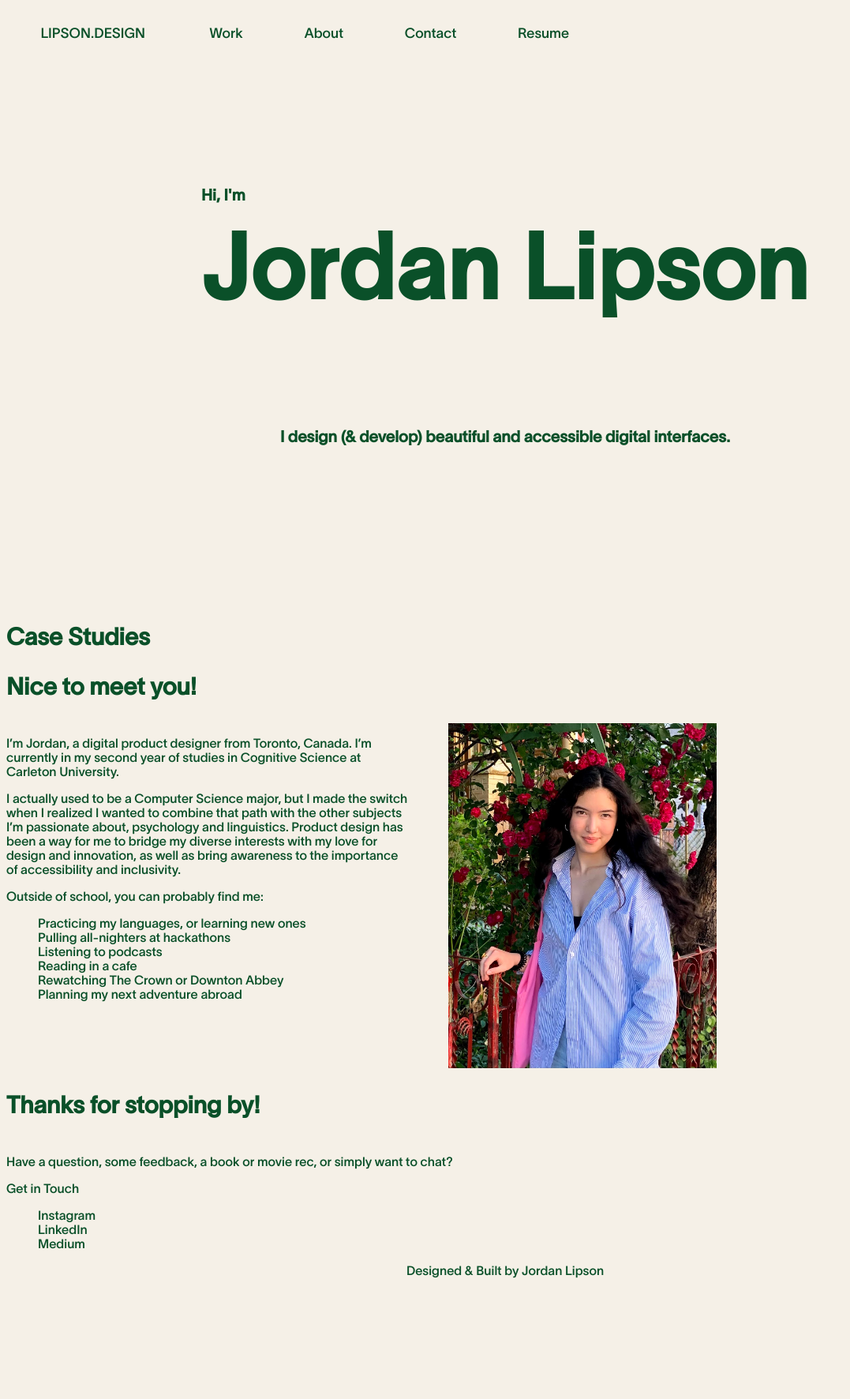
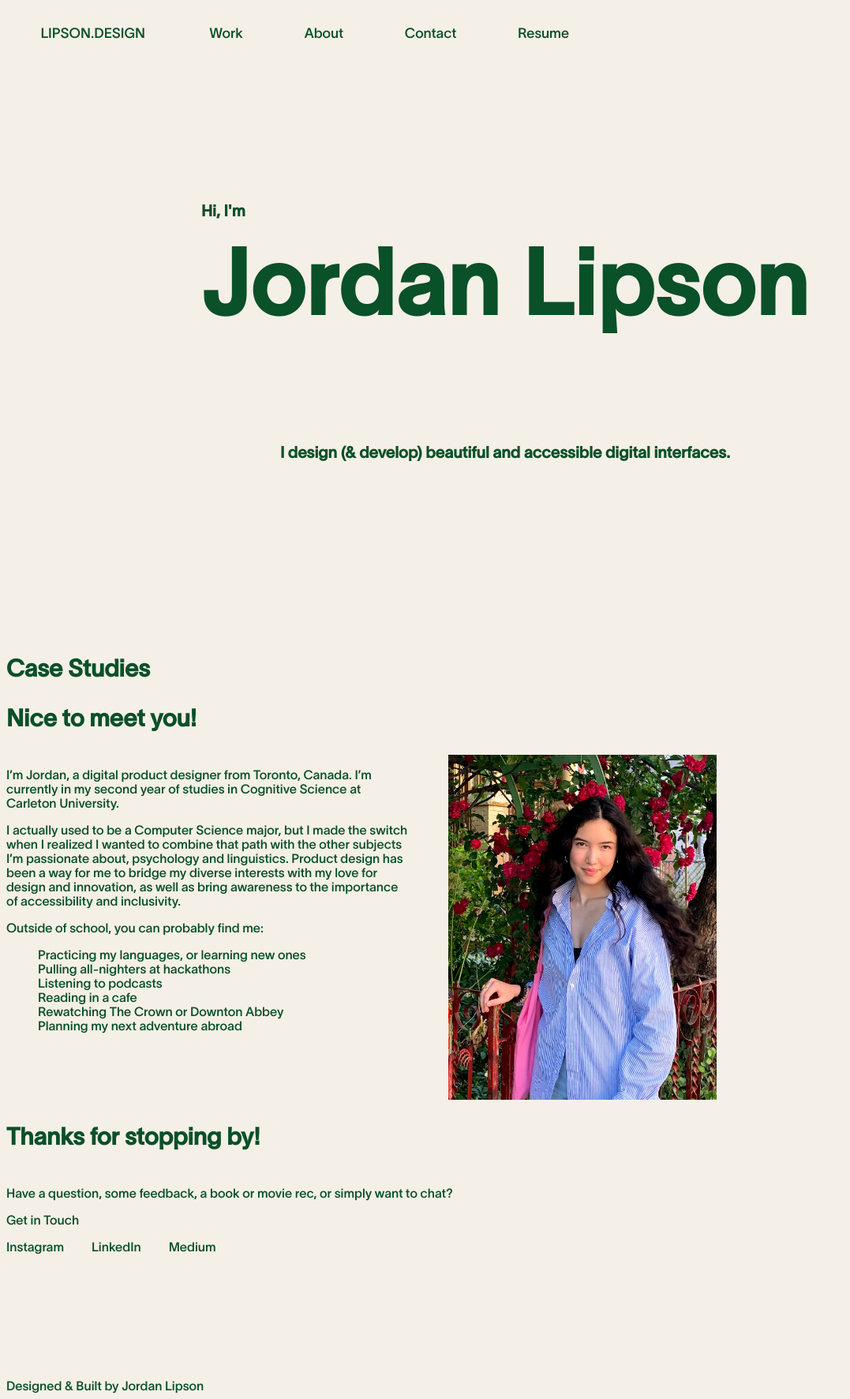
Before and after one commit to jordanlipson/personal-website, a Gatsby site: page / in a window 1280 px wide. Shown: the whole page at 79% size, without its empty margins (0-1077 px from the left). Before the commit the page ends 1626 px from the top, so only its background shows below. Built offline with nearby package versions, Linux system fonts and the light colour scheme; Gatsby itself is replaced by a stand-in of ours; a web font is replaced by a local one.

Commit message:
Styling changes

```diff
--- a/src/components/footer.js
+++ b/src/components/footer.js
@@ -2,13 +2,16 @@ import * as React from 'react';
 import styled from 'styled-components';
 
 const StyledFooter = styled.footer`
+    height: 20vh;
+    // width: 120vw;
+    // background-color: #0A5029;
     display: flex;
-    justify-content: center;
-    align-items: center;
 `;
 
 const StyledCredit = styled.div`
-
+    display: inline-block;
+    align-self: flex-end;
+    justify-self: center;
 `
 
 const Footer = () => {
--- a/src/components/sections/contact.js
+++ b/src/components/sections/contact.js
@@ -6,6 +6,18 @@ import styled from "styled-components";
 const StyledContactSection = styled.section`
     display: flex;
     flex-direction: column;
+
+    ul {
+        padding: 0px;
+
+        li {
+            display: inline;
+        }
+
+        li:not(:last-child) {
+            margin-right: 35px;
+        }
+    }
 `
 
 const StyledSocialLinks = styled.div`
--- a/src/components/sections/hero.js
+++ b/src/components/sections/hero.js
@@ -2,7 +2,7 @@ import * as React from "react";
 import styled from "styled-components";
 
 const StyledHeroSection = styled.section`
-    height: 90vh;
+    height: 95vh;
     display: flex;
     flex-direction: column;
     align-items: flex-start;
@@ -18,6 +18,7 @@ const StyledHeroSection = styled.section`
     }
 
     h1 {
+        flex-wrap: wrap;
         margin: 0px;
         font-size: 9vw;
         letter-spacing: .1rem;
@@ -33,10 +34,17 @@ const StyledHeroSection = styled.section`
 
     @media (max-height: 700px) and (min-width: 700px), (max-width: 768px) {
         // height: auto;
-        padding-top: 2em;
+
+        #description-header {
+            margin-top: 4em;
+        }
+
+        h1 {
+            font-size: calc(90px + 40 * ((100vw - 600px) / 600));
+        }
 
         h2 {
-            font-size: calc(20px + 20 * ((100vw - 600px) / 600));
+            font-size: calc(30px + 30 * ((100vw - 600px) / 600));
         }
     }
 `;
--- a/src/config.js
+++ b/src/config.js
@@ -31,6 +31,10 @@ module.exports = {
         }
     ],
 
+    caseStudyLinks: [
+
+    ],
+
     colors: {
         green: '#0a5029',
     },
```
Also changed, not shown: 1 other file.
